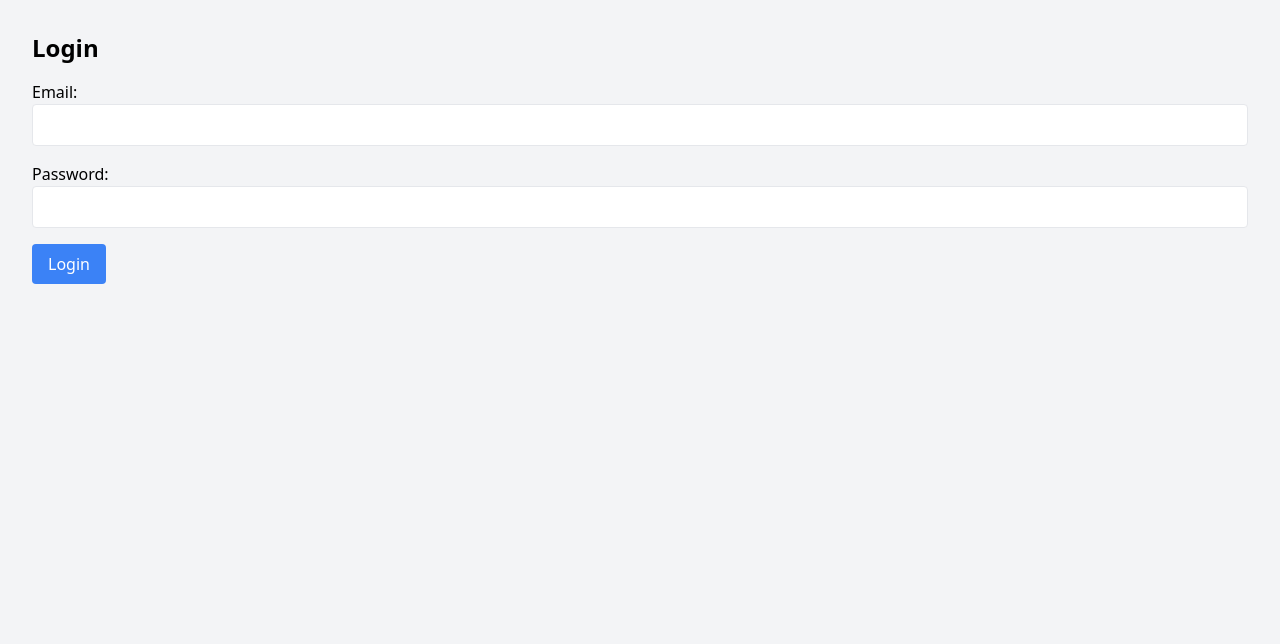
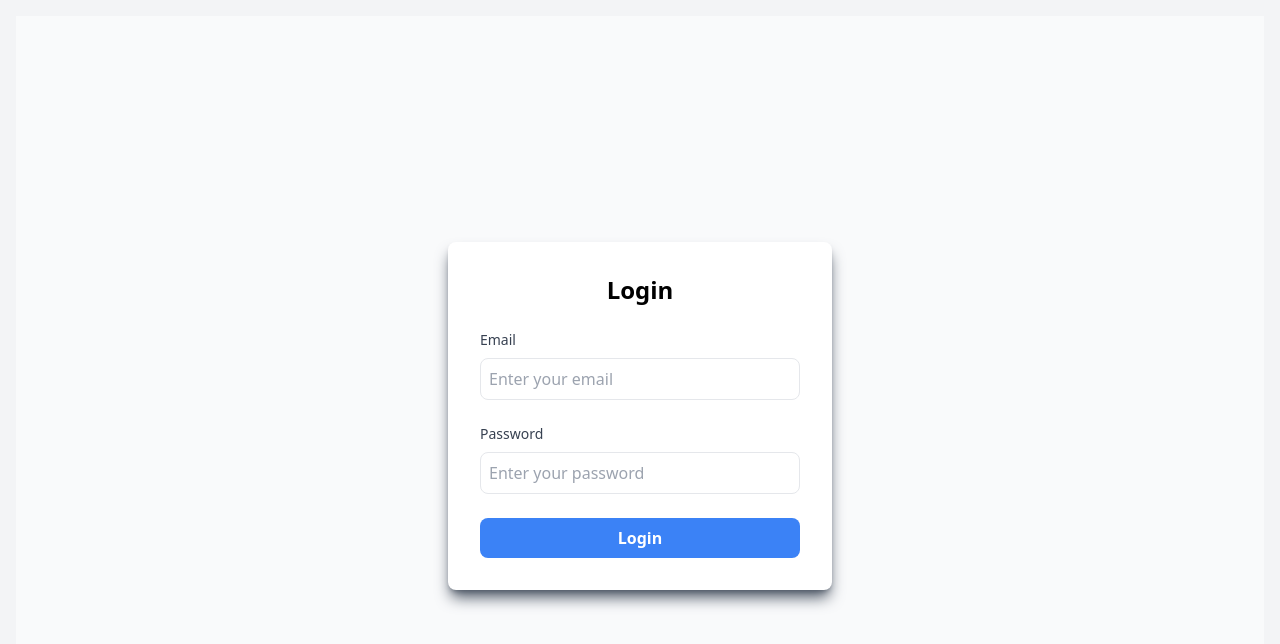
Before and after one commit to Madddynaks/Classroom-App, a React (Create React App) app: page /login in a window 1280 px wide. Shown: the top 644 px of the page. Built offline with nearby package versions, Linux system fonts and the light colour scheme.

Commit message:
Minor changes

```diff
--- a/package.json
+++ b/package.json
@@ -19,6 +19,7 @@
     "jwt-decode": "^4.0.0",
     "react": "^18.3.1",
     "react-dom": "^18.3.1",
+    "react-icons": "^5.4.0",
     "react-router-dom": "^6.28.0",
     "react-scripts": "5.0.1",
     "web-vitals": "^2.1.4"
--- a/src/App.js
+++ b/src/App.js
@@ -11,6 +11,7 @@ import Login from './pages/Login';
 import Cookies from 'js-cookie';
 import { getCookie } from './actions/cookie';
 import { validateToken } from './actions/utils';
+import Profile from './pages/Profile';
 
 
 
@@ -71,6 +72,10 @@ function App() {
               path="/add-announcement"
               element={token ? <AddAnnouncement addAnnouncement={addAnnouncement} /> : <Navigate to="/login" />}
             />
+            <Route
+              path="/profile"
+              element={token ? <Profile /> : <Navigate to="/login" />}
+            />
 
             {/* Catch-all route for 404 */}
             <Route path="*" element={<NotFound />} />
--- a/src/actions/apis.js
+++ b/src/actions/apis.js
@@ -70,7 +70,7 @@ export const fetchAnnouncements = async () => {
     try {
       const token = Cookies.get("token"); // Ensure token is retrieved correctly
 
-      const response = await API.post("/getSubjectsByStudent", {}, {
+      const response = await API.post("/feedback/get-subjects", {}, {
         headers: { token } // Send token in headers for authentication
       });
 
@@ -141,13 +141,13 @@ export const fetchAnnouncements = async () => {
     try {
       const token = Cookies.get("token"); // Get token from cookies
 
-      const response = await API.post("/add-feedback", data, {
+      const response = await API.post("/feedback/add-feedback", data, {
         headers: { token }
       });
 
       return response.data; // Return the server response (success message, etc.)
     } catch (error) {
-      console.error("Error adding feedback:", error);
+      console.error("Error adding feedback:", error.response?.data || error.message);
       throw new Error(error.response?.data?.message || "Failed to add feedback");
     }
   };
--- a/src/pages/Login.js
+++ b/src/pages/Login.js
@@ -7,11 +7,15 @@ function LoginPage() {
   const [password, setPassword] = useState("");
   const [error, setError] = useState("");
   const [success, setSuccess] = useState("");
-
+  const [loading, setLoading] = useState(false); // For loading state
   const navigate = useNavigate(); // Initialize the useNavigate hook
 
   const handleLogin = async (e) => {
     e.preventDefault();
+    setLoading(true); // Start loading state
+    setError(""); // Clear any previous errors
+    setSuccess(""); // Clear success message
+
     try {
       const data = await login(email, password); // Call the login API
       setSuccess("Login successful!");
@@ -21,38 +25,56 @@ function LoginPage() {
       // Redirect to home page after successful login
       navigate("/");
     } catch (err) {
-      setError(err.message);
+      setError("Login failed. Please check your credentials.");
+    } finally {
+      setLoading(false); // Stop loading state
     }
   };
 
   return (
-    <div className="p-4">
-      <h1 className="text-2xl font-bold mb-4">Login</h1>
-      <form onSubmit={handleLogin}>
-        <div className="mb-4">
-          <label>Email:</label>
+    <div className="flex justify-center items-center min-h-screen bg-gray-50">
+      <div className="w-full sm:w-96 p-8 bg-white rounded-lg shadow-lg shadow-gray-600">
+        <h1 className="text-2xl font-semibold text-center mb-6">Login</h1>
+
+        <form onSubmit={handleLogin} className="space-y-6">
+          <div>
+            <label htmlFor="email" className="block text-sm font-medium text-gray-700">Email</label>
             <input
               type="email"
+              id="email"
               value={email}
               onChange={(e) => setEmail(e.target.value)}
-            className="border rounded w-full p-2"
+              className="mt-2 p-2 w-full border rounded-lg focus:outline-none focus:ring-2 focus:ring-blue-500 transition duration-300"
+              placeholder="Enter your email"
+              required
             />
           </div>
-        <div className="mb-4">
-          <label>Password:</label>
+
+          <div>
+            <label htmlFor="password" className="block text-sm font-medium text-gray-700">Password</label>
             <input
               type="password"
+              id="password"
               value={password}
               onChange={(e) => setPassword(e.target.value)}
-            className="border rounded w-full p-2"
+              className="mt-2 p-2 w-full border rounded-lg focus:outline-none focus:ring-2 focus:ring-blue-500 transition duration-300"
+              placeholder="Enter your password"
+              required
             />
           </div>
-        {error && <p className="text-red-500">{error}</p>}
-        {success && <p className="text-green-500">{success}</p>}
-        <button type="submit" className="bg-blue-500 text-white px-4 py-2 rounded">
-          Login
+
+          {error && <p className="text-red-500 text-sm mt-2">{error}</p>}
+          {success && <p className="text-green-500 text-sm mt-2">{success}</p>}
+
+          <button
+            type="submit"
+            className={`w-full py-2 bg-blue-500 text-white rounded-lg font-semibold transition duration-300 ease-in-out transform hover:scale-105 focus:outline-none focus:ring-2 focus:ring-blue-300 disabled:bg-blue-300`}
+            disabled={loading}
+          >
+            {loading ? "Logging in..." : "Login"}
           </button>
         </form>
+      </div>
     </div>
   );
 }
--- a/src/pages/ManageNotes.js
+++ b/src/pages/ManageNotes.js
@@ -3,7 +3,7 @@ import { getSubjectsByTeacher, addNotesTeacher } from '../actions/apis'; // Impo
 
 function ManageNotes() {
   const [subjects, setSubjects] = useState([]); // List of subjects
-  const [selectedSubject, setSelectedSubject] = useState(''); // Selected subject ID
+  const [selectedSubject, setSelectedSubject] = useState(""); // Selected subject ID
   const [noteText, setNoteText] = useState(''); // Note text
   const [loading, setLoading] = useState(false); // Loading state
   const [fetchingSubjects, setFetchingSubjects] = useState(false); // State for fetching subjects
--- /dev/null
+++ b/src/pages/Profile.js
@@ -0,0 +1,58 @@
+import React, { useEffect, useState } from "react";
+import { validateToken } from "../actions/utils";
+import { getCookie } from "../actions/cookie";
+
+export default function Profile() {
+    const [role, setRole] = useState("");
+    const [userId, setUserId] = useState("");
+
+    useEffect(() => {
+        const handleAuthentication = async () => {
+          const auth = getCookie();
+          if (auth) {
+            const result = await validateToken(auth);
+            const userRole = result.role;
+            const Id = result.user_id;
+            setRole(userRole);
+            setUserId(Id);
+            console.log("Role is", userRole);
+          }
+        };
+
+        handleAuthentication();
+      }, []);
+
+  return (
+    <div className="flex flex-col items-center justify-center min-h-screen">
+      {/* Avatar */}
+      <div className="relative mb-6">
+        <svg
+          className="mx-auto rounded-full hover:scale-110 transform transition-all duration-300 shadow-lg shadow-gray-500"
+          xmlns="http://www.w3.org/2000/svg"
+          viewBox="0 0 448 512"
+          height={200}
+          fill=""
+        >
+          <path d="M96 128a128 128 0 1 0 256 0A128 128 0 1 0 96 128zm94.5 200.2l18.6 31L175.8 483.1l-36-146.9c-2-8.1-9.8-13.4-17.9-11.3C51.9 342.4 0 405.8 0 481.3c0 17 13.8 30.7 30.7 30.7l131.7 0c0 0 0 0 .1 0l5.5 0 112 0 5.5 0c0 0 0 0 .1 0l131.7 0c17 0 30.7-13.8 30.7-30.7c0-75.5-51.9-138.9-121.9-156.4c-8.1-2-15.9 3.3-17.9 11.3l-36 146.9L238.9 359.2l18.6-31c6.4-10.7-1.3-24.2-13.7-24.2L224 304l-19.7 0c-12.4 0-20.1 13.6-13.7 24.2z" />
+        </svg>
+      </div>
+
+      {/* User Info */}
+      <div className="text-center p-6 bg-white shadow-lg rounded-lg max-w-md w-full transform transition-all duration-300 hover:scale-105">
+        <p className="text-xl font-semibold text-gray-800 mb-2">Madhav Nakra</p>
+        <p className="text-lg text-gray-600">Role: <span className="font-medium">{role}</span></p>
+        <p className="text-lg text-gray-600 mb-4">Email: <span className="font-medium">madhav.nakra2002@gmail.com</span></p>
+
+        <div className="bg-blue-100 p-4 rounded-lg shadow-inner">
+          <p className="text-md text-gray-700"><strong>Semester:</strong> {role !== "Student" && "-"} </p>
+          <p className="text-md text-gray-700"><strong>Branch:</strong> {role !== "Student" && "-"}</p>
+        </div>
+
+        {/* Hover effect for "Edit" button */}
+        <button className="mt-6 px-4 py-2 text-white bg-blue-500 rounded-lg shadow-md hover:bg-blue-600 transition-all duration-300 transform hover:scale-105">
+          Edit Profile
+        </button>
+      </div>
+    </div>
+  );
+}
```
Also changed, not shown: src/components/Sidebar.js (+44 -17 lines), src/pages/FeedbackPage.js (+41 -11 lines), 1 other file (tests, documents, lock files or other folders). Lines whose indentation alone changed are shown as unchanged.
